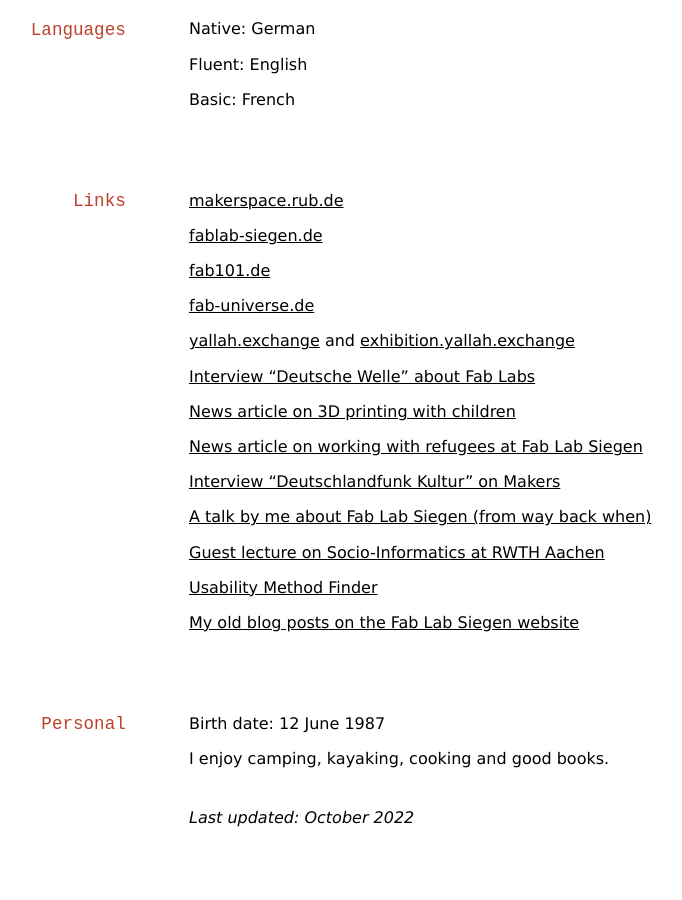
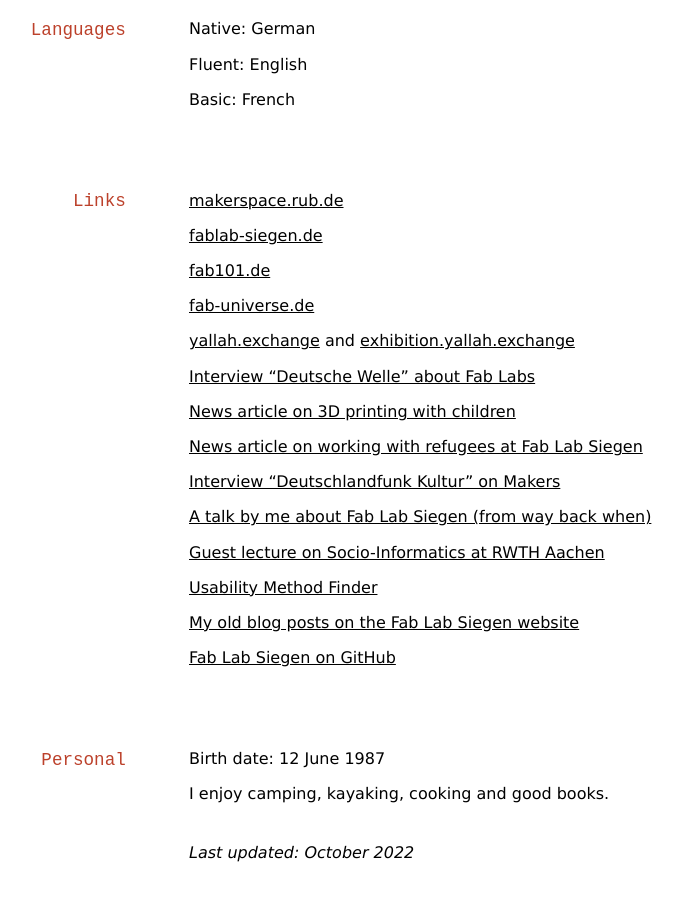
Before and after one commit to oliverstickel/oliverstickel.github.io, a Jekyll site: the page built from index.md, in a window 1280 px wide and 900 px high, scrolled down 4844 px. Shown: the whole window, without its empty margins (143-825 px from the left). Built offline with Jekyll 4.4.1, drawn with Linux system fonts in a browser that asks for light colours; nearby versions of some CDN libraries; a style sheet for code colours, icons or effects is not loaded; before the commit the page ends 5709 px from its top, so only the background shows below that.

Commit message:
Update index.md

```diff
--- a/index.md
+++ b/index.md
@@ -184,6 +184,8 @@ Basic:  French
 
 [My old blog posts on the Fab Lab Siegen website](https://fablab-siegen.de/author/oliver_dummy/)
 
+[Fab Lab Siegen on GitHub](https://github.com/orgs/FabLabSiegen)
+
 ## Personal
 
 Birth date: 12 June 1987
```
